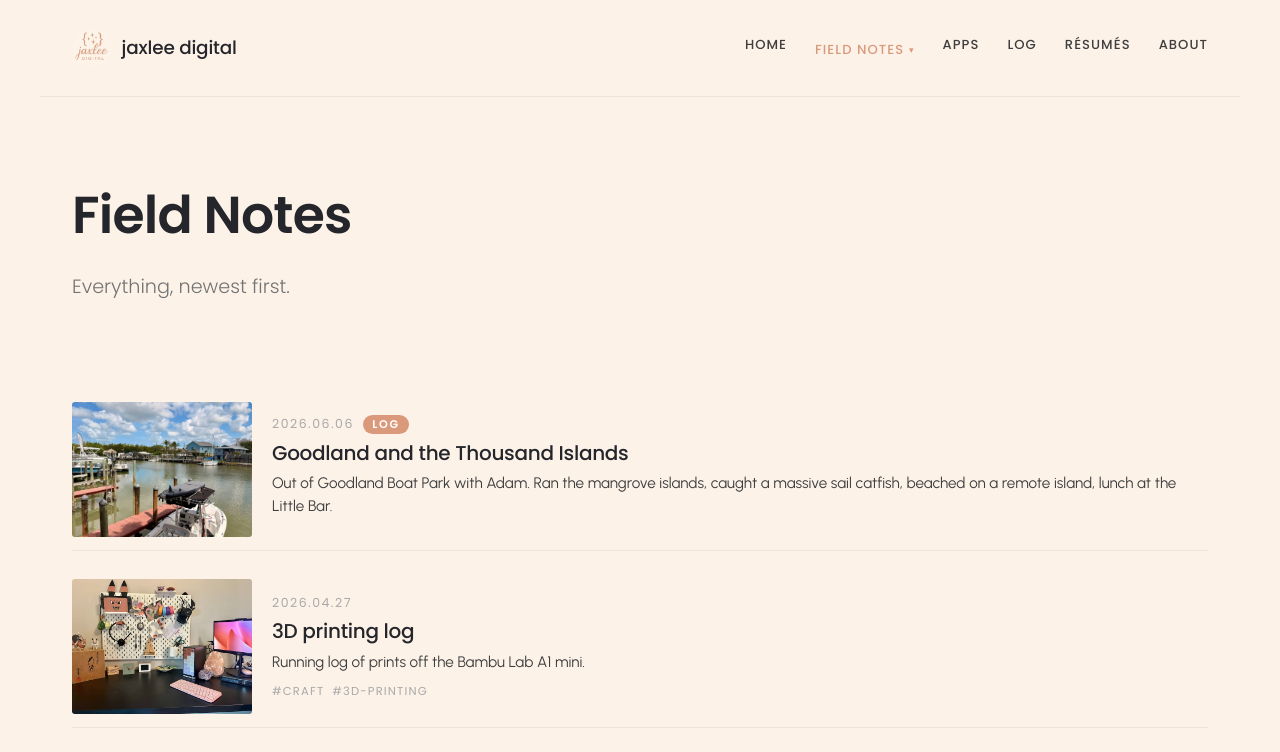
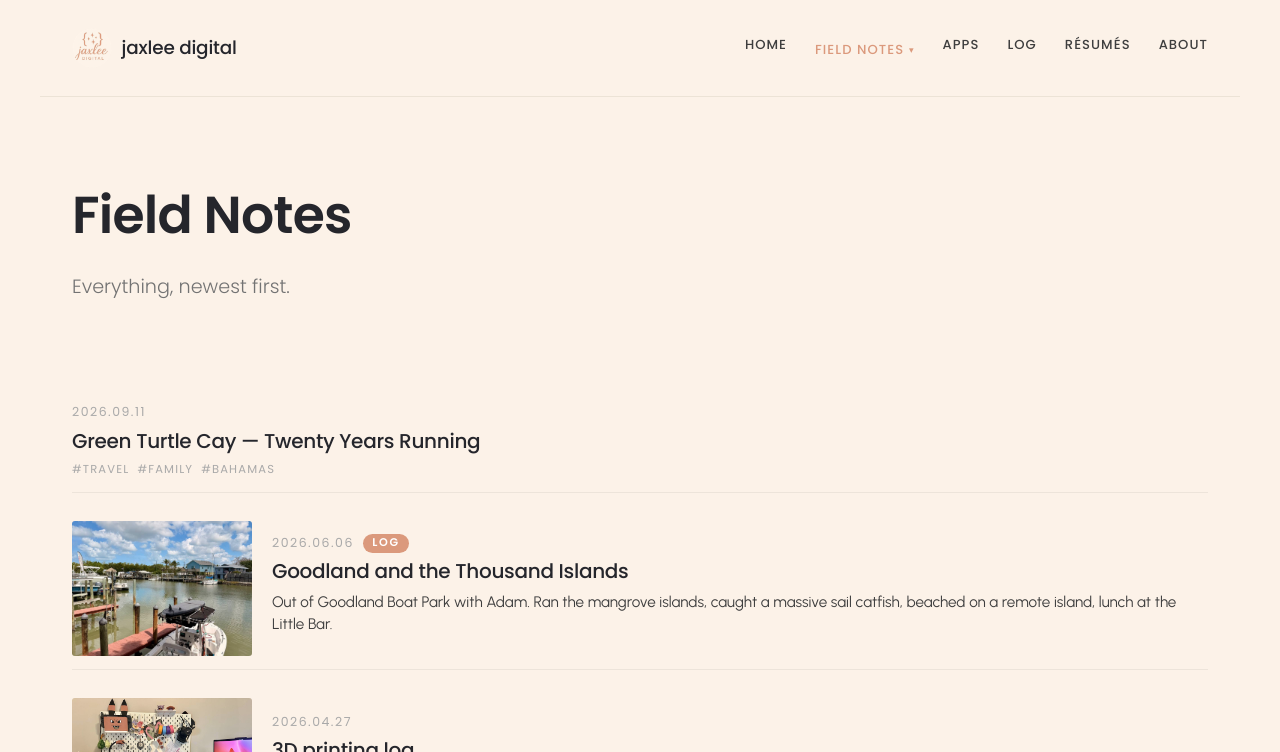
Before and after one commit to jaxlee-digital/jaxlee, a Jekyll site: the page built from field-notes/index.html, in a window 1280 px wide and 900 px high, cut to the strip 0-752 px from the top of the window. Built offline with Jekyll 4.4.1, drawn with Linux system fonts in a browser that asks for light colours; the list of posts is cut into pages by our own code; some of the changed text lies outside the part shown.

Commit message:
post: green-turtle-cay — add last_updated so it sorts to top

```diff
--- a/_posts/2026-09-11-green-turtle-cay.md
+++ b/_posts/2026-09-11-green-turtle-cay.md
@@ -2,6 +2,7 @@
 layout: post
 title: "Green Turtle Cay — Twenty Years Running"
 date: 2026-09-11 12:15:00 -0400
+last_updated: 2026-09-11
 author: sheehan
 tags: [travel, family, bahamas]
 ---
```
